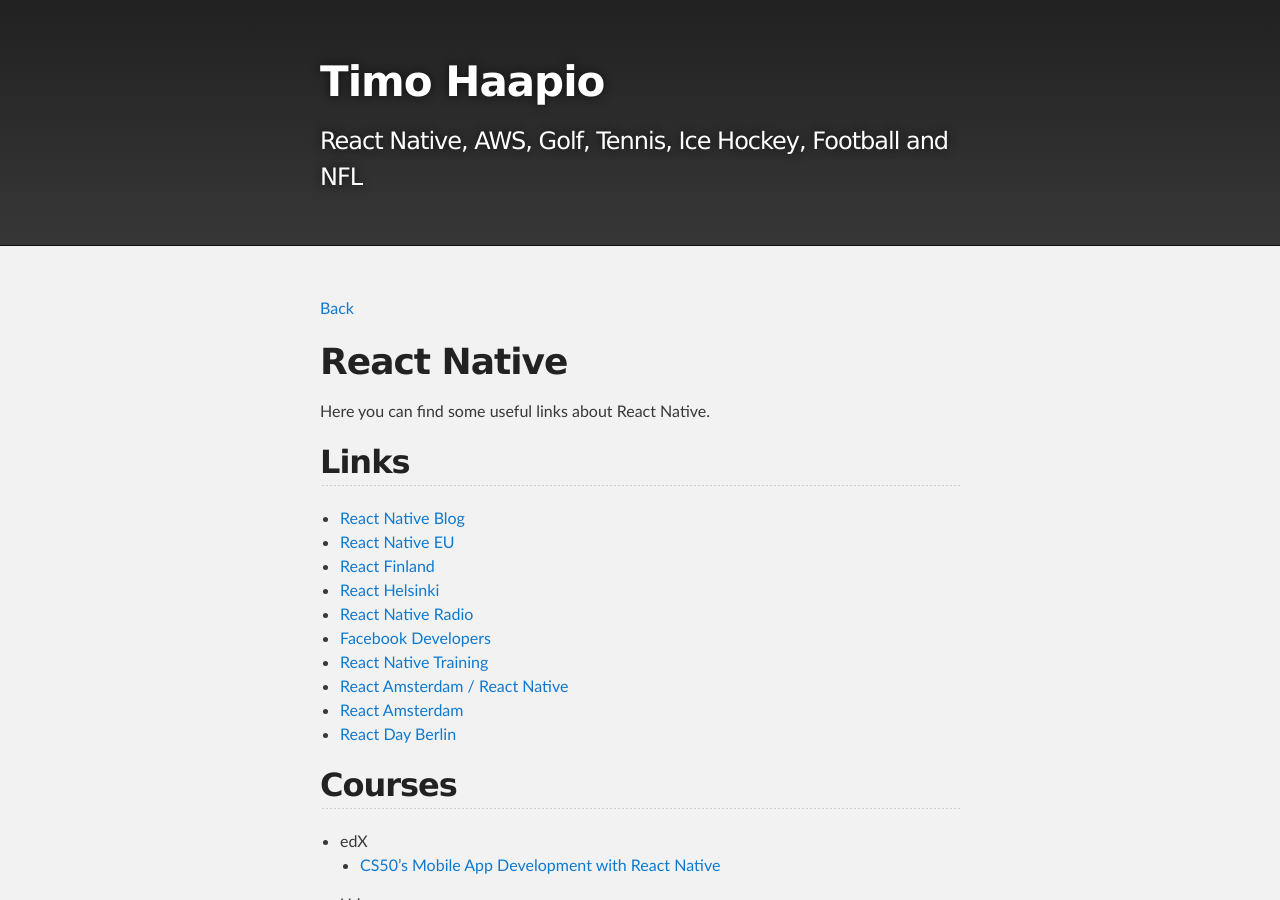
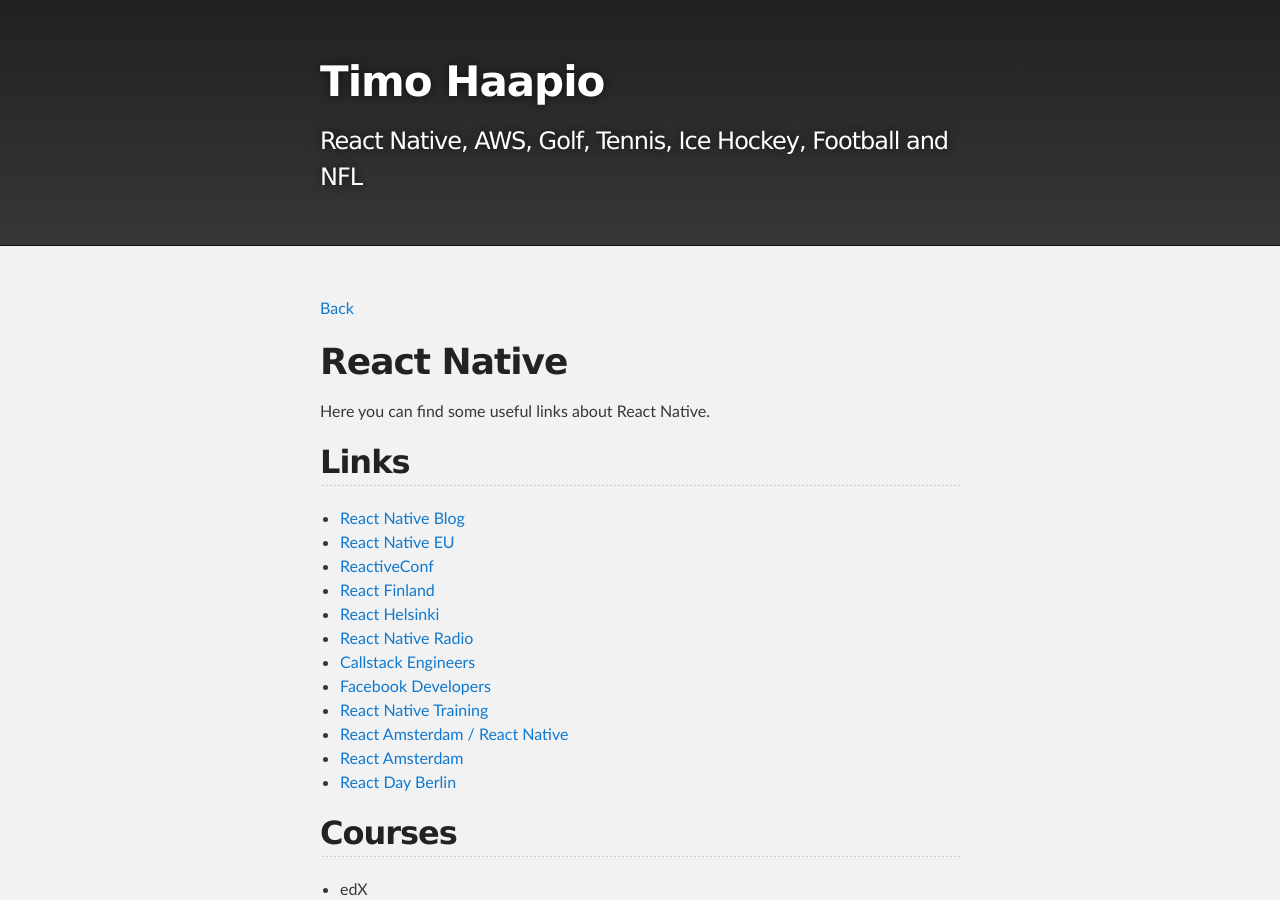
Before and after one commit to haapio/haapio.github.io, a Jekyll site: the page built from react-native.md, in a window 1280 px wide and 900 px high. Built offline with Jekyll 4.4.1, drawn with Linux system fonts in a browser that asks for light colours.

Commit message:
Update react-native.md

```diff
--- a/react-native.md
+++ b/react-native.md
@@ -11,9 +11,11 @@ Here you can find some useful links about React Native.
 ## Links
 - [React Native Blog](http://facebook.github.io/react-native/blog/)
 - [React Native EU](https://react-native.eu)
+- [ReactiveConf](https://reactiveconf.com)
 - [React Finland](https://react-finland.fi)
 - [React Helsinki](https://meetabit.com/communities/react-helsinki)
 - [React Native Radio](https://devchat.tv/react-native-radio/)
+- [Callstack Engineers](https://www.youtube.com/channel/UCbvLih553T7f5OAGTfbsJkQ)
 - [Facebook Developers](https://www.youtube.com/user/FacebookDevelopers/videos)
 - [React Native Training](https://www.youtube.com/channel/UC8ivCOllOAo7MfPT9k3Hs-Q/featured)
 - [React Amsterdam / React Native](https://www.youtube.com/watch?v=N-X3Z5A-pW4)
```
